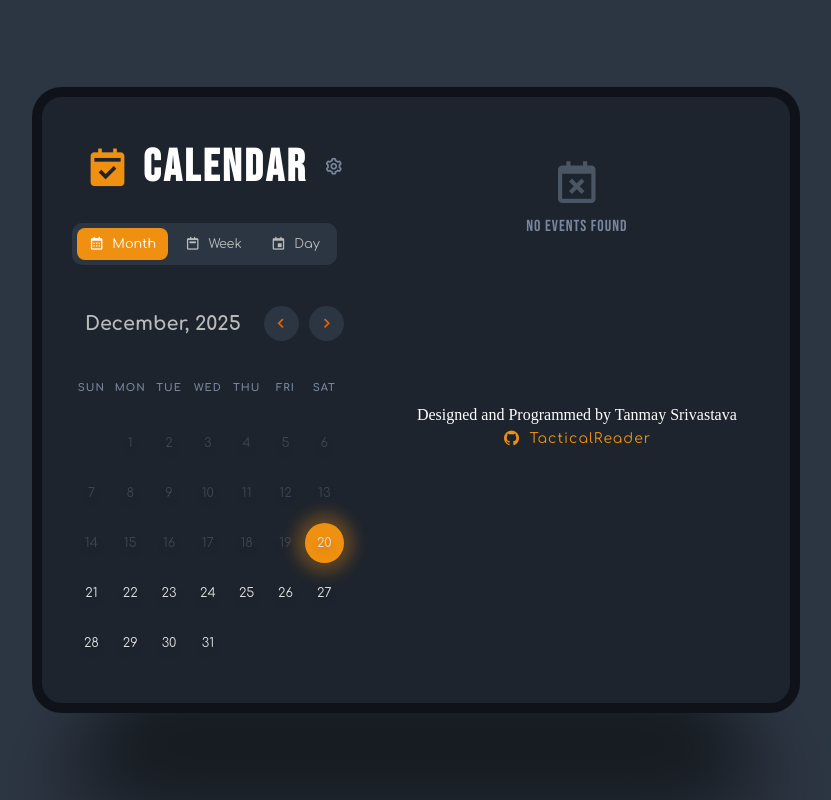
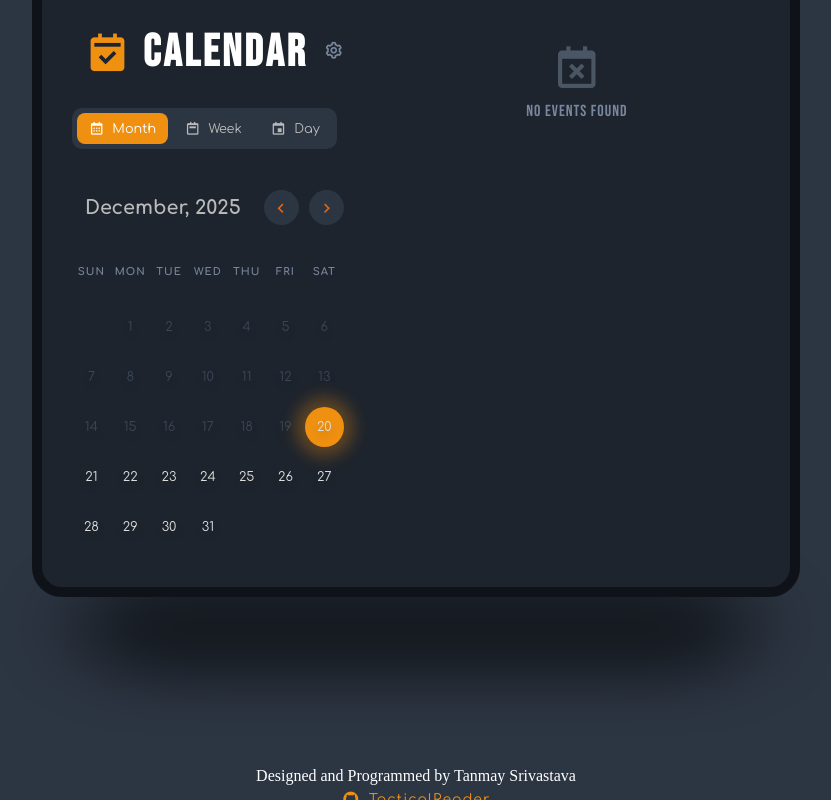
Before and after one commit to TacticalReader/Calendar-App, a React (Vite) app in the folder calender-app/: page / in a window 1280 px wide. Shown: the whole page, without its empty margins (224-1055 px from the left). Built offline with nearby package versions, Linux system fonts and the light colour scheme.

Commit message:
Update CALENDERAPP.jsx

```diff
--- a/calender-app/src/Components/CALENDERAPP.jsx
+++ b/calender-app/src/Components/CALENDERAPP.jsx
@@ -343,6 +343,7 @@ const CALENDERAPP = () => {
   };
 
   return (
+    <div className="layout-container">
       <div className={`calender-app ${view}-view`}>
         <div className="calender">
           <div className="calender-header">
@@ -455,13 +456,14 @@ const CALENDERAPP = () => {
               </div>
               ))
           )}
+        </div>
+      </div>
 
       <div className="credits">
           <div className="credits-text">Designed and Programmed by Tanmay Srivastava</div>
           <div className="credits-github">
               <i className='bx bxl-github'></i>
               <span>TacticalReader</span>
-            </div>
           </div>
       </div>
 
```
Lines whose indentation alone changed are shown as unchanged.
